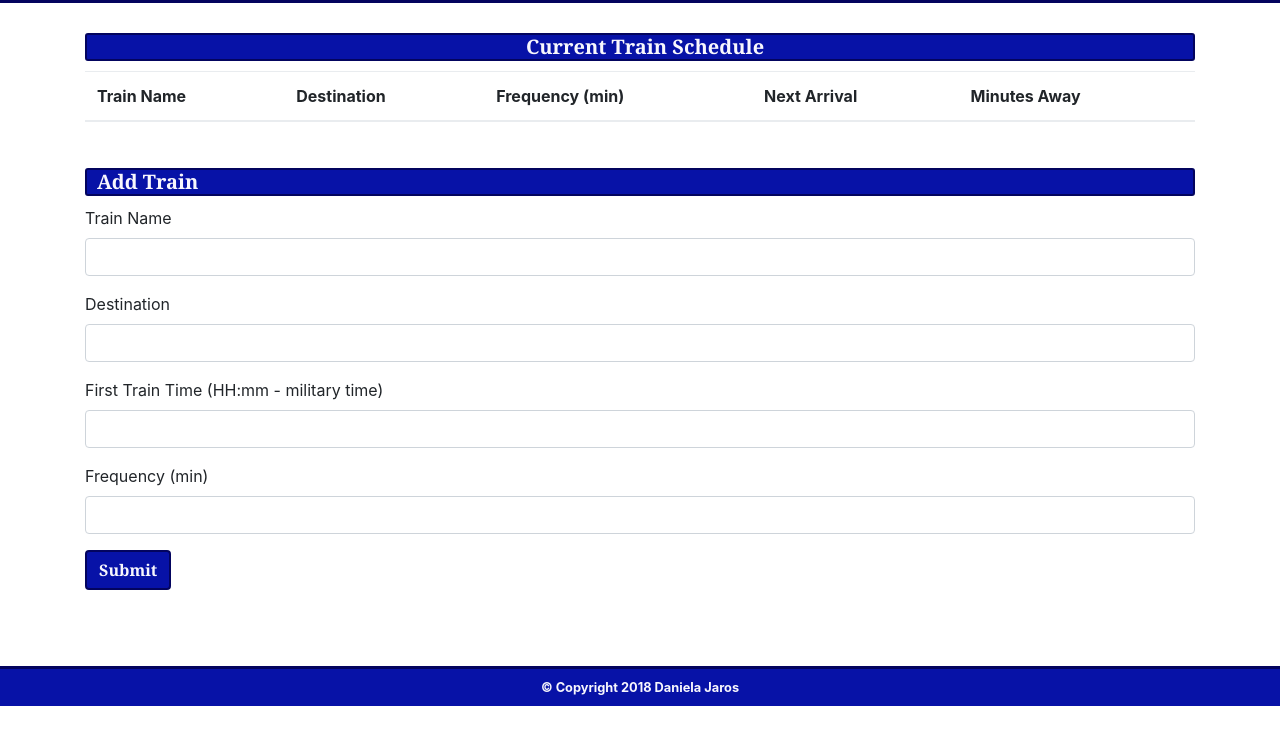
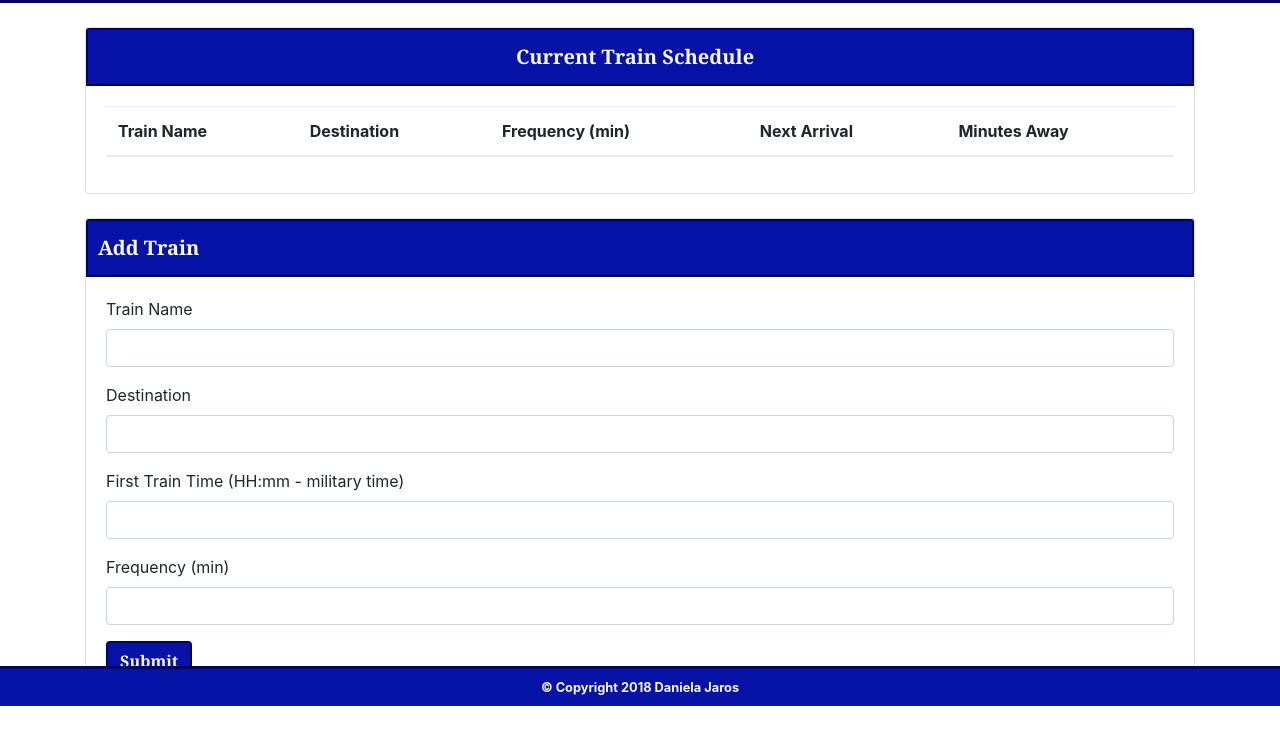
Before and after one commit to jaro0024/Train_Scheduler, a plain HTML site: page index.html in a window 1280 px wide. Shown: the part 94-838 px from the top of the page. Before the commit the page ends 800 px from the top, so only its background shows below. Drawn offline with nearby package versions, Linux system fonts and the light colour scheme; no server answers.

Commit message:
changed from panel to cards

```diff
--- a/assets/css/style.css
+++ b/assets/css/style.css
@@ -4,7 +4,7 @@ html {
     position: relative;
 }
 
-.app-title, .panel-title, #add-train {
+.app-title, .card-header, #add-train {
     background-color: #0712a7;
     color: #f8f7fd;
     font-weight: bold;
@@ -15,10 +15,8 @@ html {
     border-bottom: 3px solid #03045e;
 }
 
-.panel-title {
+.card-header {
     font-size: 20px;
-    margin-top: 30px;
-    margin-bottom: 10px;
     border: solid 2px #03045e;
     border-radius: 3px;
     padding-left: 10px;
--- a/assets/javascript/app.js
+++ b/assets/javascript/app.js
@@ -1,3 +1,6 @@
+
+// Ready function
+
 
 // Initialize Firebase
 var config = {
@@ -27,6 +30,7 @@ $("#add-train").on("click", function () {
     trainName = $("#trainName-input").val().trim();
     destination = $("#destination-input").val().trim();
     firstTrain = $("#time-input").val().trim();
+    // firstTrain = moment($("#time-input").val().trim(),"HH:mm").format("HH:mm");
     trainFrequency = $("#frequency-input").val().trim();
 
     //clear input fields after submit
@@ -50,10 +54,15 @@ database.ref().on("child_added", function (snapshot) {
     var firstTrain = snapshot.val().firstTrain;
     var frequency = snapshot.val().trainFrequency;
 
-    $("#train-table>tbody").append("<tr><td>" + trainName + "</td><td>" + destination + "</td><td>" + frequency + "</td><td>" + firstTrain + "</td></tr>");
+    // var nextTrain = ;
+    // var minToTrain = ;
+
+    $("#train-table>tbody").append("<tr><td>" + trainName + "</td><td>" + destination + "</td><td>" + frequency + "</td></tr>");
+
+    // "</td><td>" + nextTrain  + "</td><td>" + minToTrain +
 
     // Handle the errors
 }, function (errorObject) {
     console.log("Errors handled: " + errorObject.code);
 
-})
+});
--- a/index.html
+++ b/index.html
@@ -23,16 +23,17 @@
             <h1 class="display-3 text-center">Train Scheduler</h1>
         </div>
     </div>
-
+    <br>
     <!-- Main Content -->
     <div class="container">
         <div class="row">
+            <div class="col-md-12" id="train-schedule" align="center">
+                <div class="card">
+                    <div class="card-header">
+                        Current Train Schedule
+                    </div>
                     <!-- Train Schedule Table -->
-            <div class="col-md-12" id="train-schedule" align="center">
-                <div class="panel panel-default">
-                    <div class="panel-heading">
-                        <h3 class="panel-title">Current Train Schedule</h3>
-                    </div>
+                    <div class="card-body">
                         <table class="table table-hover" id="train-table">
                             <thead>
                                 <tr>
@@ -50,20 +51,16 @@
                     </div>
                 </div>
             </div>
-
-        <!-- Add Train Panel-->
+        </div>
+        <br>
         <div class="row">
             <div class="col-md-12">
-                <div class="panel panel-default">
-                    <div class="panel-heading">
-                        <h3 class="panel-title">Add Train</h3>
+                <div class="card" id="train-form">
+                    <div class="card-header">
+                        Add Train
                     </div>
-                </div>
-            </div>
-        </div>
-        <div class="row">
-            <div class="col-md-12" id="train-form">
-                <div class="panel-body">
+                    <!-- Add Train Form -->
+                    <div class="card-body">
                         <form role="form">
                             <div class="form-group">
                                 <label for="trainName-input">Train Name</label>
@@ -84,7 +81,7 @@
                             <button class="btn btn-default" id="add-train" type="submit">Submit</button>
                         </form>
                     </div>
-
+                </div>
             </div>
         </div>
     </div>
```
Lines whose indentation alone changed are shown as unchanged.
